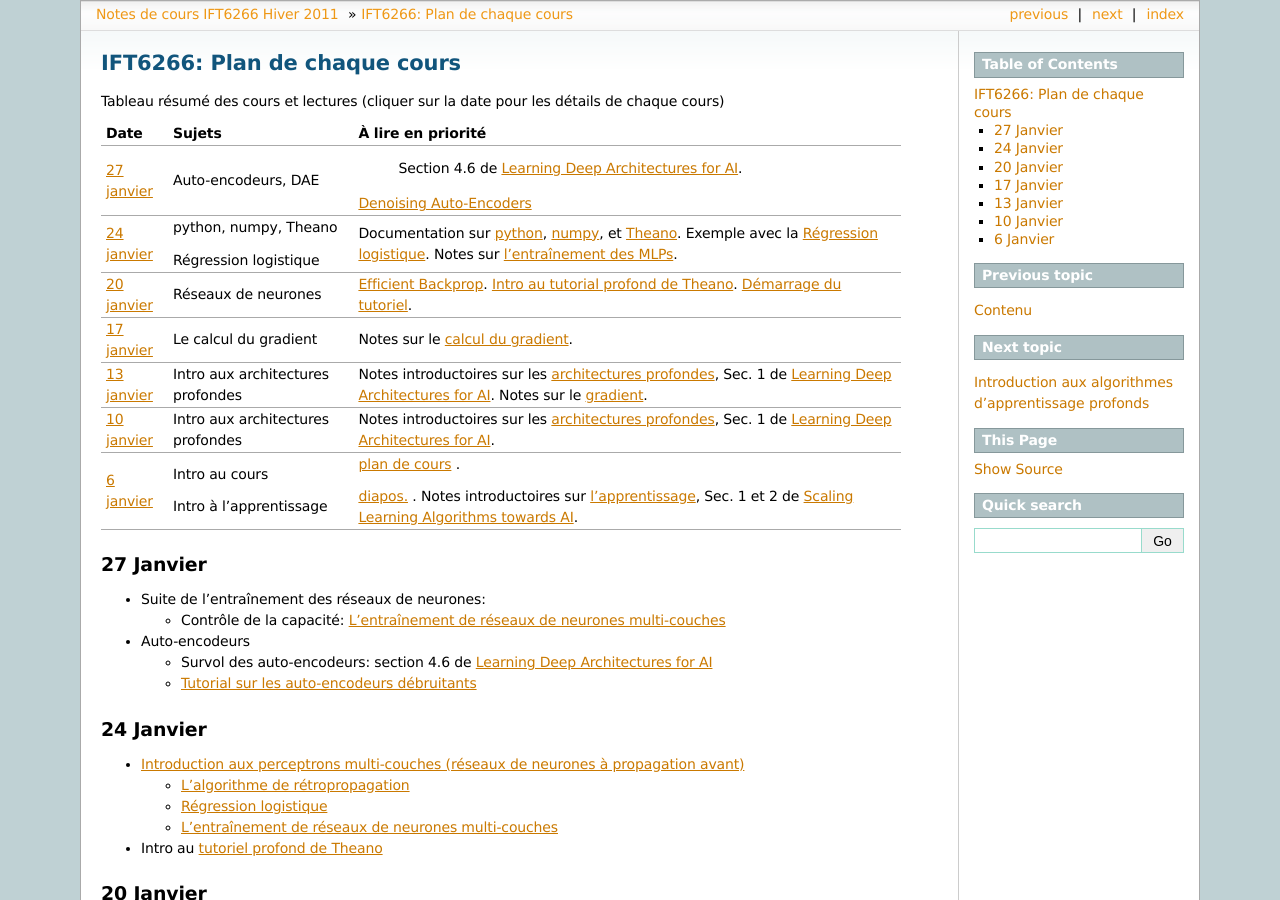
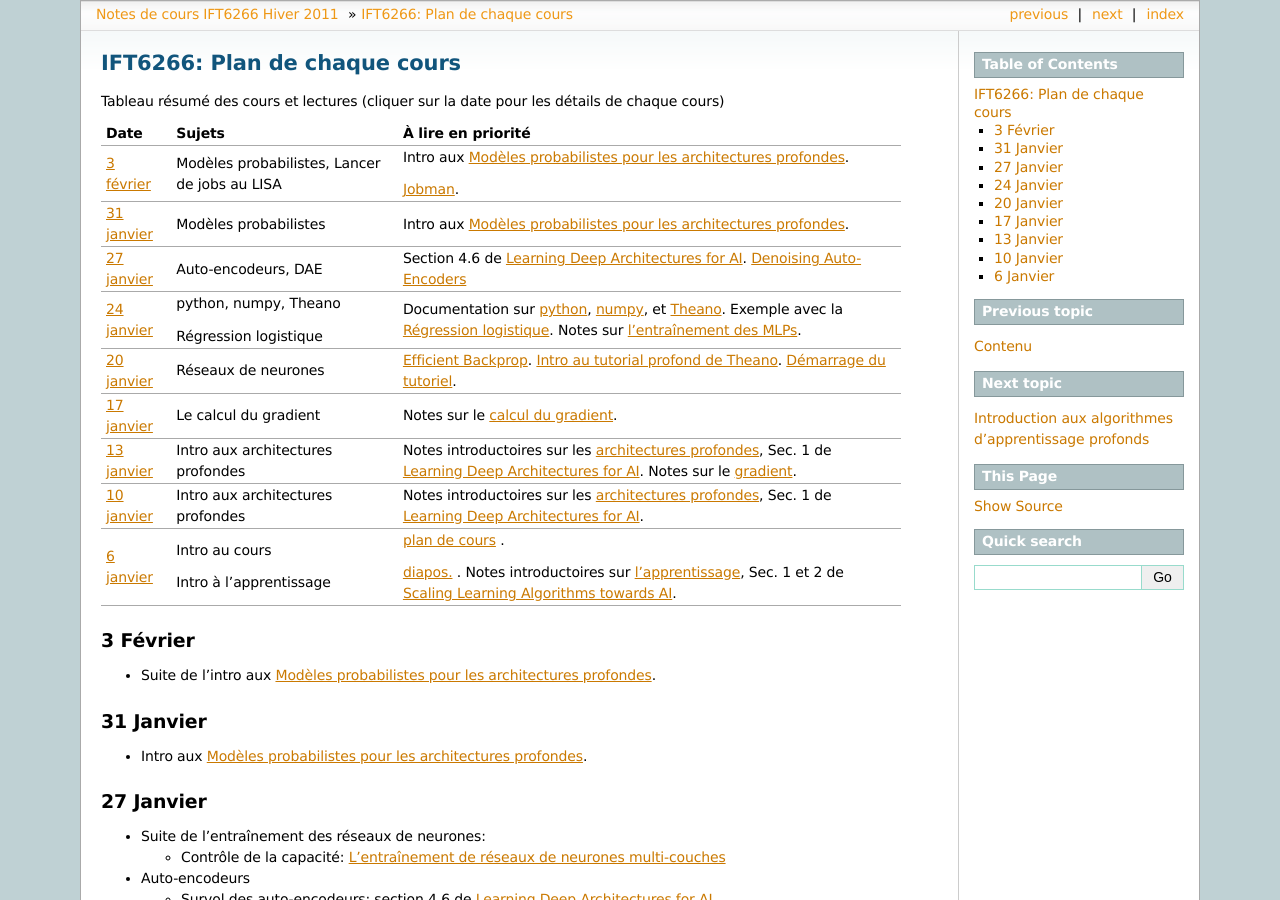
Before and after one commit to goodfeli/galatea, a Sphinx documentation site: the page built from notes_de_cours/doc/plan.txt, in a window 1280 px wide and 900 px high. Built offline with Sphinx 7.4.7, drawn with Linux system fonts in a browser that asks for light colours; formulas are drawn with MathJax 3.

Commit message:
mise a jour pour le cours du 3 fev

```diff
--- a/notes_de_cours/doc/plan.txt
+++ b/notes_de_cours/doc/plan.txt
@@ -8,7 +8,11 @@ Tableau résumé des cours et lectures (cliquer sur la date pour les détails de
 ==================  ======================  =========================================================================================================================================
 Date                Sujets                  À lire en priorité
 ==================  ======================  =========================================================================================================================================
-`27 janvier`_       Auto-encodeurs,          Section 4.6 de `Learning Deep Architectures for AI <http://www.iro.umontreal.ca/%7Elisa/publications2/index.php/publications/show/239>`_.
+`3 février`_        Modèles probabilistes,  Intro aux :ref:`deepgm_fr`.
+                    Lancer de jobs au LISA
+                                            `Jobman <http://www.assembla.com/wiki/show/ift6266h11/Jobman_au_DIRO>`_.
+`31 janvier`_       Modèles probabilistes   Intro aux :ref:`deepgm_fr`.
+`27 janvier`_       Auto-encodeurs,         Section 4.6 de `Learning Deep Architectures for AI <http://www.iro.umontreal.ca/%7Elisa/publications2/index.php/publications/show/239>`_.
                     DAE                     `Denoising Auto-Encoders <http://www.iro.umontreal.ca/~lisa/publications2/index.php/publications/show/217>`_
 `24 janvier`_       python, numpy, Theano   Documentation sur `python <http://www.python.org/>`_,
                                             `numpy <http://numpy.scipy.org/>`_, et `Theano <http://www.iro.umontreal.ca/~lisa/deep/theanodoc/>`_.
@@ -32,7 +36,15 @@ Date                Sujets                  À lire en priorité
 
 ==================  ======================  =========================================================================================================================================
 
+3 Février
+---------
 
+*  Suite de l'intro aux :ref:`deepgm_fr`.
+
+31 Janvier
+----------
+
+*  Intro aux :ref:`deepgm_fr`.
 
 27 Janvier
 ----------
```
